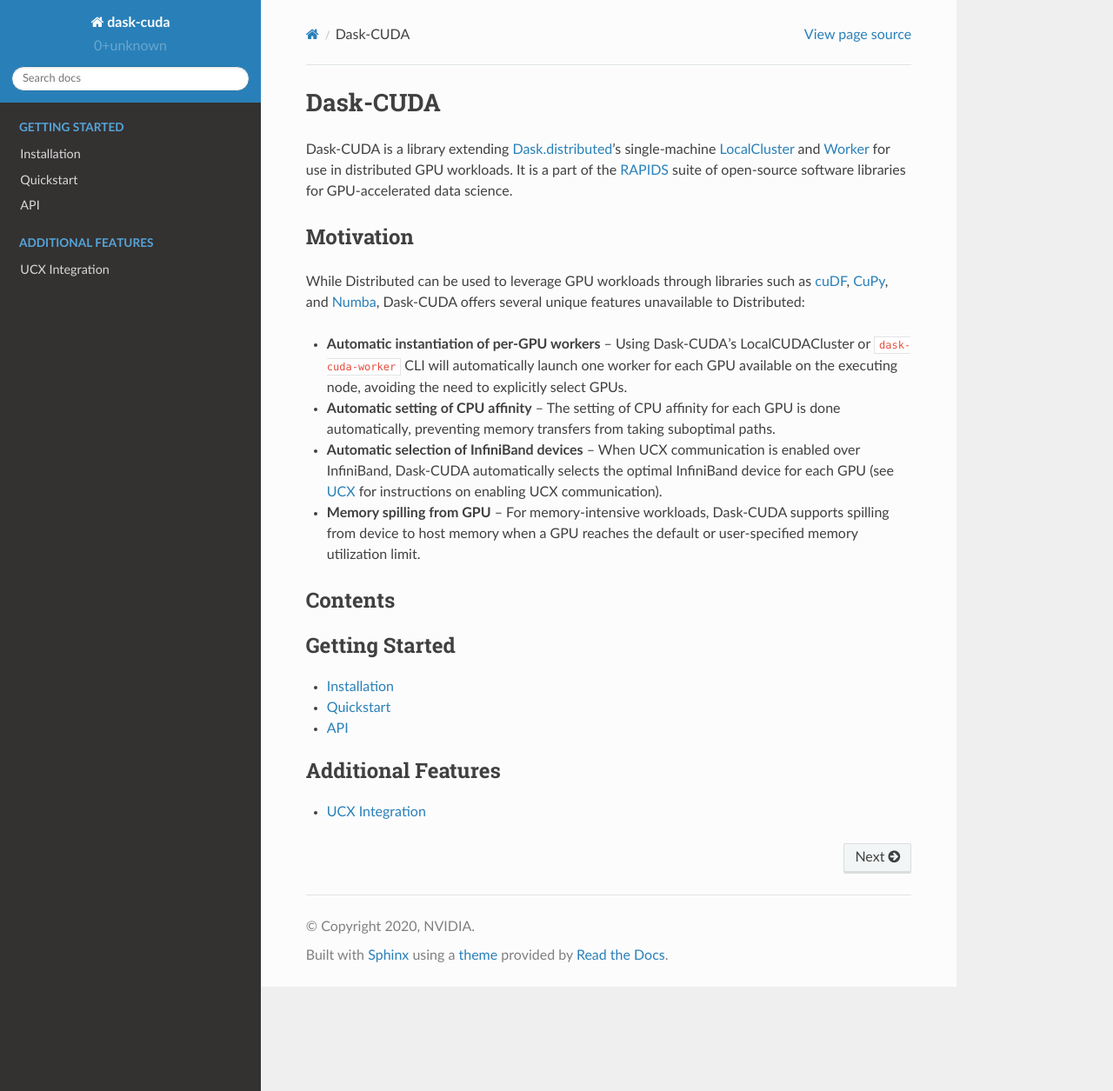
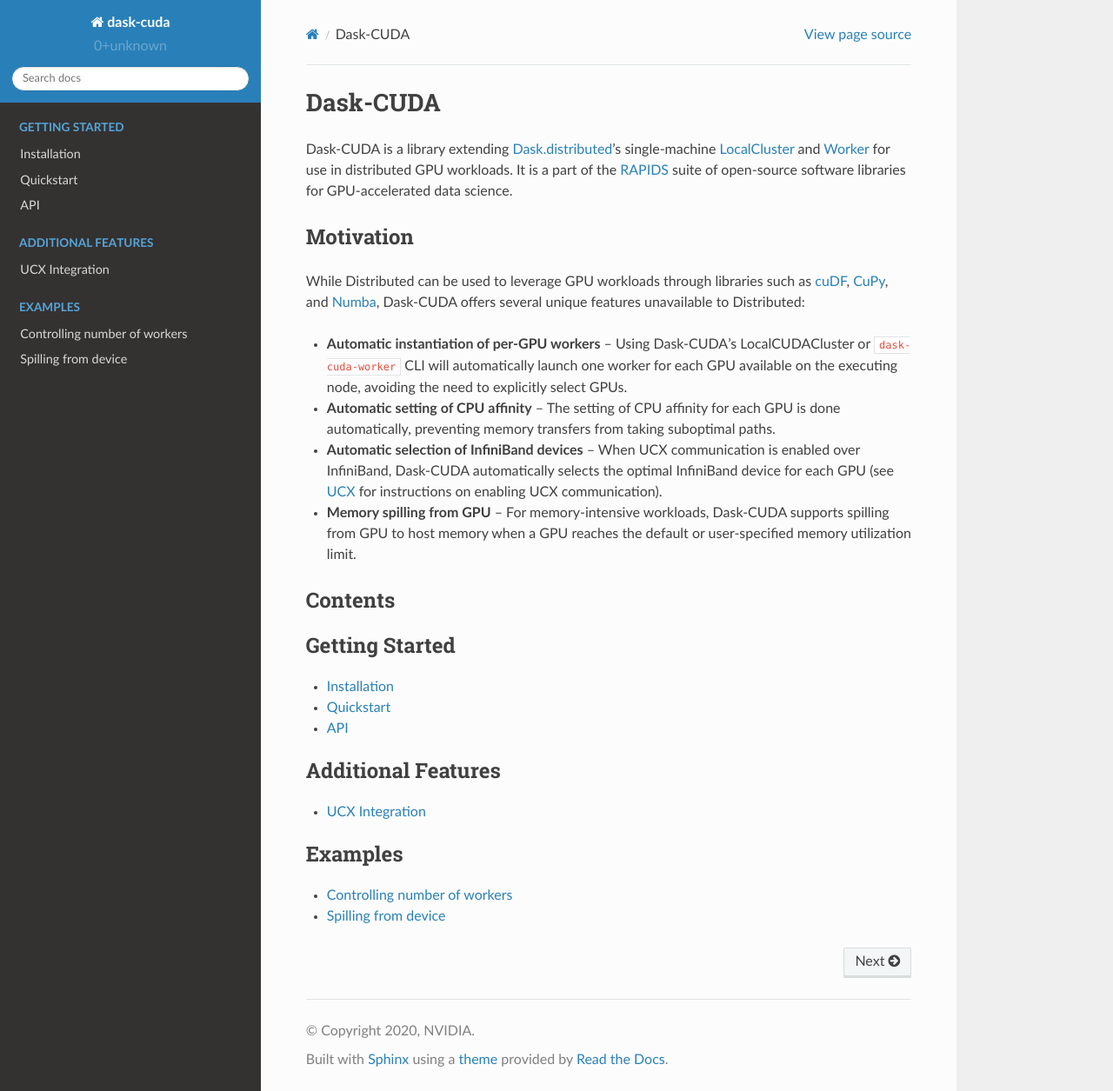
Before and after one commit to rapidsai/dask-cuda, a Sphinx documentation site: the page built from docs/source/index.rst, in a window 1280 px wide and 1255 px high. Shown: the whole window at 87% size. Built offline with Sphinx 7.4.7 and the Read the Docs theme 2.0.0, drawn with Linux system fonts in a browser that asks for light colours.

Commit message:
Add basic examples

```diff
--- a/docs/source/index.rst
+++ b/docs/source/index.rst
@@ -12,7 +12,7 @@
 - **Automatic instantiation of per-GPU workers** -- Using Dask-CUDA's LocalCUDACluster or ``dask-cuda-worker`` CLI will automatically launch one worker for each GPU available on the executing node, avoiding the need to explicitly select GPUs.
 - **Automatic setting of CPU affinity**  -- The setting of CPU affinity for each GPU is done automatically, preventing memory transfers from taking suboptimal paths.
 - **Automatic selection of InfiniBand devices** -- When UCX communication is enabled over InfiniBand, Dask-CUDA automatically selects the optimal InfiniBand device for each GPU (see :doc:`UCX <ucx>` for instructions on enabling UCX communication).
-- **Memory spilling from GPU** -- For memory-intensive workloads, Dask-CUDA supports spilling from device to host memory when a GPU reaches the default or user-specified memory utilization limit.
+- **Memory spilling from GPU** -- For memory-intensive workloads, Dask-CUDA supports spilling from GPU to host memory when a GPU reaches the default or user-specified memory utilization limit.
 
 Contents
 --------
@@ -30,3 +30,10 @@
    :caption: Additional Features
 
    ucx
+
+.. toctree::
+   :maxdepth: 1
+   :caption: Examples
+
+   examples/worker_count
+   examples/spilling
--- a/docs/source/ucx.rst
+++ b/docs/source/ucx.rst
@@ -2,7 +2,7 @@
 ===============
 
 Communication can be a major bottleneck in distributed systems.
-Dask-CUDA addresses this by supporting integration with `UCX <https://www.openucx.org/>`_, an optimized communication framework that provides high-performance networking and supports a variety of transport methods, including `NVLink <https://www.nvidia.com/en-us/data-center/nvlink/>`_ and `Infiniband <https://www.mellanox.com/pdf/whitepapers/IB_Intro_WP_190.pdf>`_ for systems with specialized hardware, and TCP for systems without it.
+Dask-CUDA addresses this by supporting integration with `UCX <https://www.openucx.org/>`_, an optimized communication framework that provides high-performance networking and supports a variety of transport methods, including `NVLink <https://www.nvidia.com/en-us/data-center/nvlink/>`_ and `InfiniBand <https://www.mellanox.com/pdf/whitepapers/IB_Intro_WP_190.pdf>`_ for systems with specialized hardware, and TCP for systems without it.
 This integration is enabled through `UCX-Py <https://ucx-py.readthedocs.io/>`_, an interface that provides Python bindings for UCX.
 
 
```
Also changed, not shown: docs/source/examples/spilling.rst (added, +30 -0 lines), docs/source/examples/worker_count.rst (added, +43 -0 lines), docs/source/quickstart.rst (+1 -11 lines).
